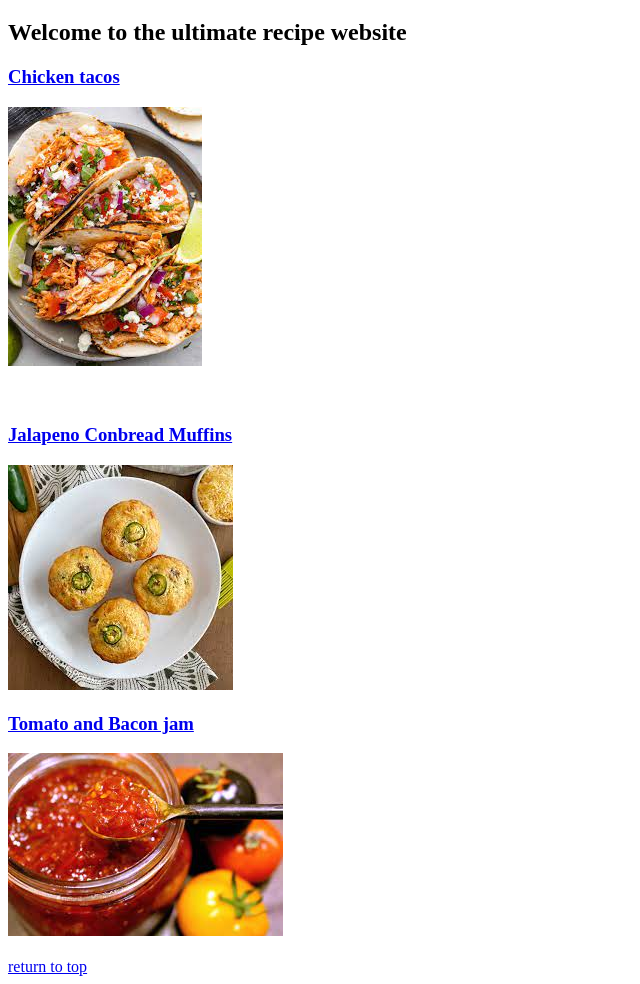
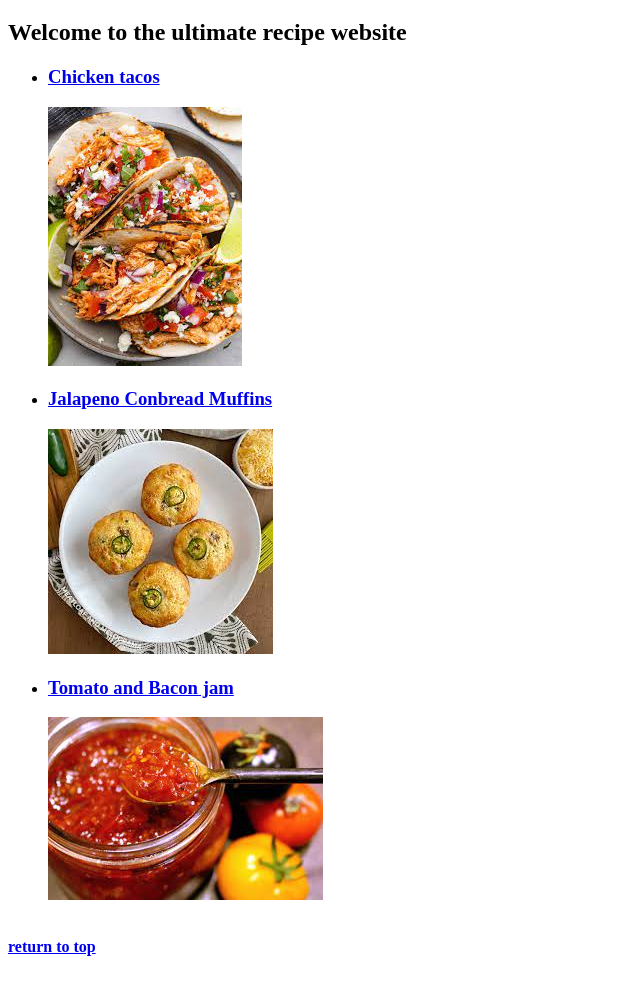
Before and after one commit to Praneel04/odin-recipes, a plain HTML site: page index.html in a window 1280 px wide. Shown: the part 61-1045 px from the top of the page, without its empty margins (0-640 px from the left). Drawn offline with Linux system fonts and the light colour scheme.

Commit message:
Added the recipes in list mode,Dealt with somespacing

```diff
--- a/index.html
+++ b/index.html
@@ -8,27 +8,28 @@
     <h1>ODIN-RECIPES</h1>
     <h2>Welcome to the ultimate recipe website</h2>
 
-
-    <a href="./recipes/chickentacos.html">
+<ul>
+    <li><a href="./recipes/chickentacos.html">
         <h3>Chicken tacos</h3>
         <img src="./images/chickentaco_index.jpeg" alt="Chicken Tacos">
-    </a>
+    </a></li>
 
-    <br>
-
-    <br>
-    <br>
-    <a href="./recipes/jalapeno_muffins.html">
+    <li> <a href="./recipes/jalapeno_muffins.html">
         <h3>Jalapeno Conbread Muffins</h3>
         <img src="images/jalapenomuffins_index.jpeg" alt="Jalapeno Muffins">
         </a>
-    <br>
-    <a href="./recipes/tomatojam.html">
-        <h3>Tomato and Bacon jam</h3>
-        <img src="./images/tomatojam_index.jpeg" alt="Tomato and Bacon Jam">
-        </a>
+    </li>
+
+    <li>
+        <a href="./recipes/tomatojam.html">
+            <h3>Tomato and Bacon jam</h3>
+            <img src="./images/tomatojam_index.jpeg" alt="Tomato and Bacon Jam">
+            </a>
+    </li>
+
+</ul>
         <br>
-        <br>
-    <a href="index.html">return to top</a>
+
+    <a href="index.html"><b>return to top</b></a>
 </body>
 </html>
```
